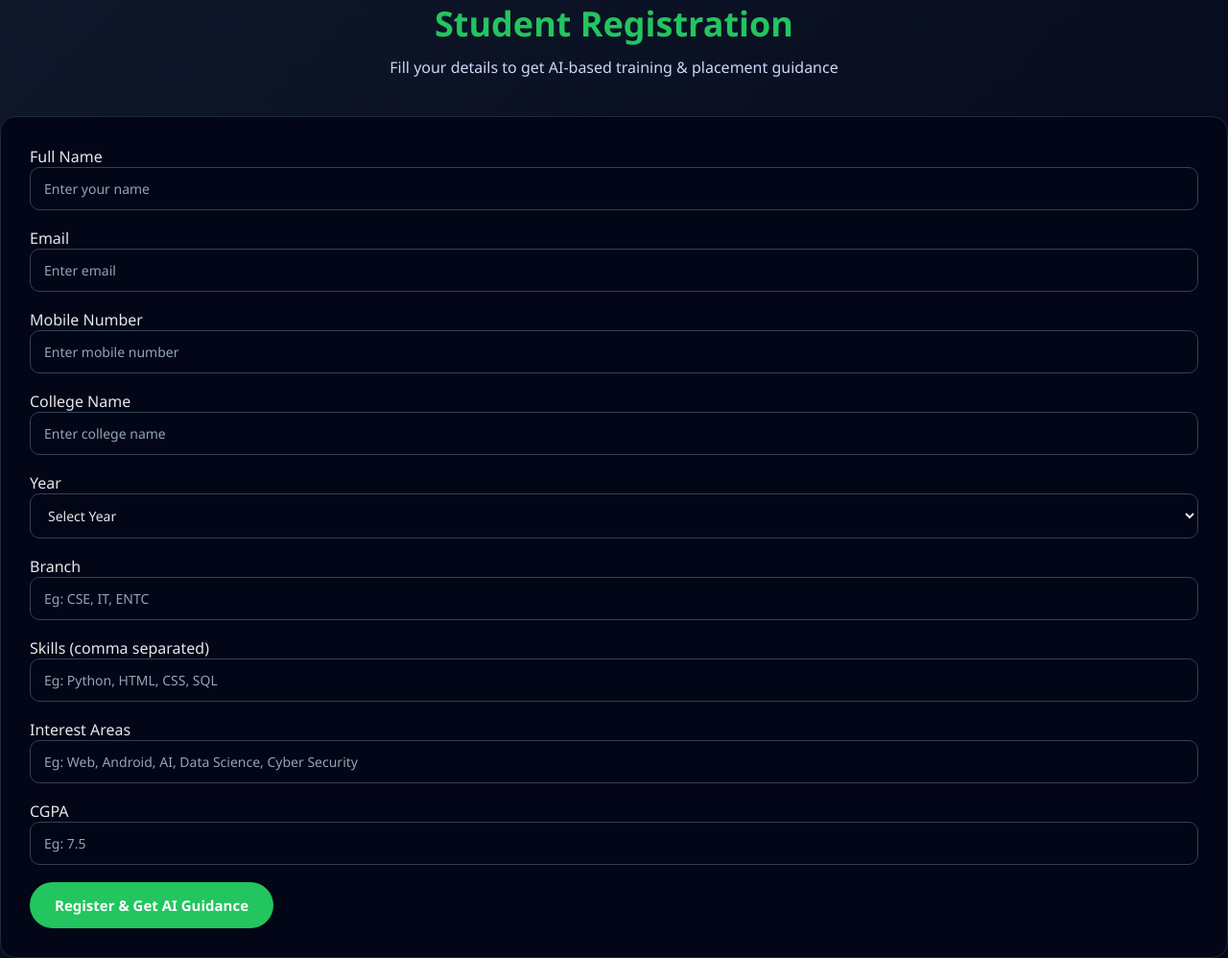
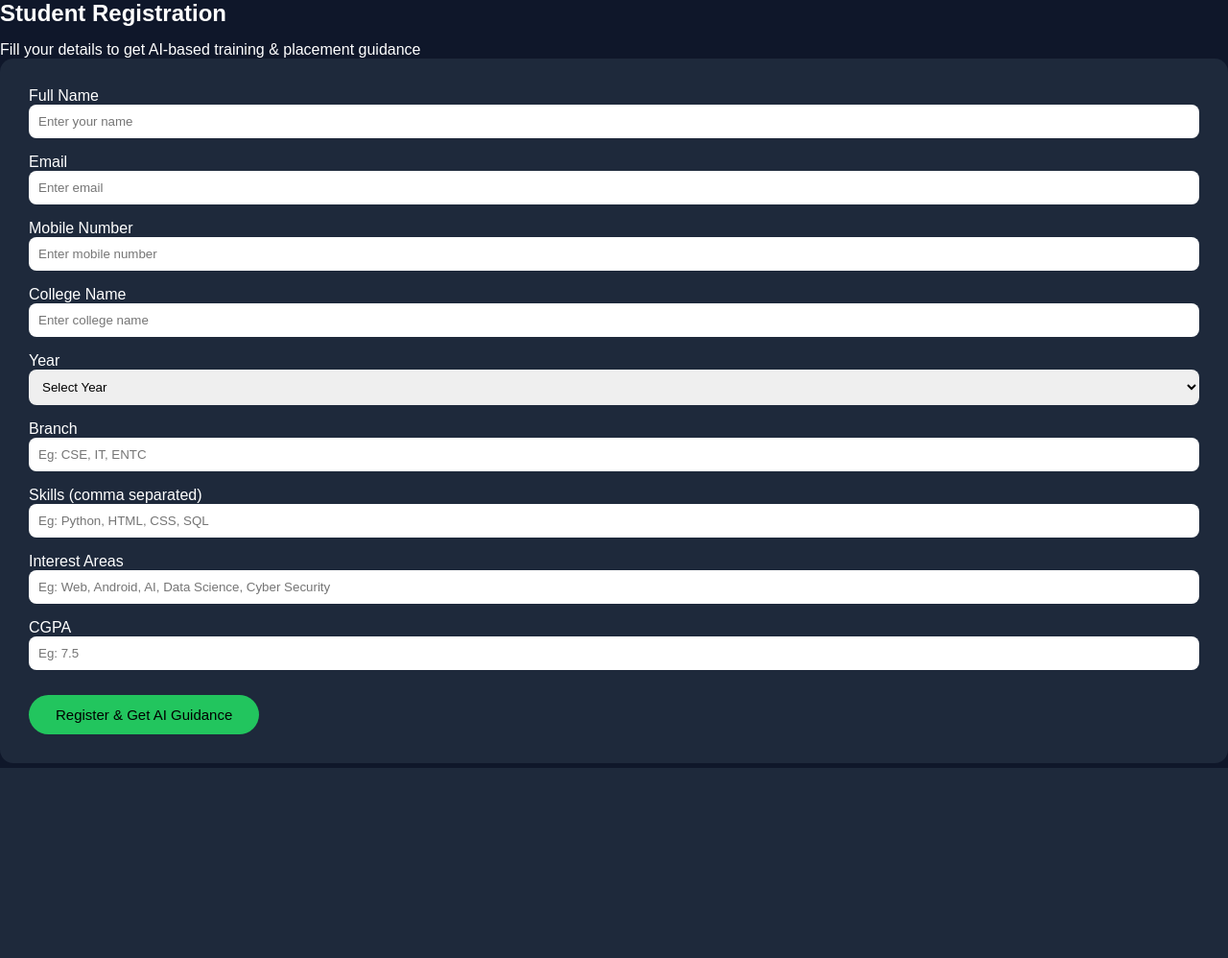
Before and after one commit to shravani370/Hackathon, a Flask app: page /student in a window 1280 px wide. Shown: the whole page at 96% size. After the commit the page ends 800 px from the top, so only its background shows below. Run offline with Flask 3, Linux system fonts and the light colour scheme; parts of the project's set-up code (start-up, migrations or seed data) failed here and were passed over.

Commit message:
fourth commit

```diff
--- a/app.py
+++ b/app.py
@@ -11,18 +11,19 @@ from ai_engine import (
 
 app = Flask(__name__)
 
+# ---------------- TEST ROUTE ----------------
 @app.route("/test")
 def test():
     return "Flask is working perfectly"
 
 
-# HOME
+# ---------------- HOME ----------------
 @app.route("/")
 def index():
     return render_template("index.html")
 
 
-# STUDENT REGISTRATION
+# ---------------- STUDENT REGISTRATION ----------------
 @app.route("/student", methods=["GET", "POST"])
 def student():
     if request.method == "POST":
@@ -33,7 +34,7 @@ def student():
 
         try:
             cgpa = float(request.form.get("cgpa", 0))
-        except:
+        except ValueError:
             cgpa = 0.0
 
         ai_result = analyze_student(year, skills, interest, cgpa)
@@ -58,24 +59,31 @@ def student():
     return render_template("student.html")
 
 
-# AI CHAT
+# ---------------- AI CHAT ----------------
 @app.route("/ai-chat", methods=["POST"])
 def ai_chat():
     msg = request.form.get("message")
-    return jsonify({"reply": chat_with_ai(msg)})
+
+    if not msg:
+        return jsonify({"reply": "Please ask a question."})
+
+    reply = chat_with_ai(msg)
+    return jsonify({"reply": reply})
 
 
-# MOCK INTERVIEW
+# ---------------- MOCK INTERVIEW ----------------
 @app.route("/mock-interview")
 def mock_interview():
-    q = generate_interview_question("technical")
-    return render_template("mock_interview.html", question=q)
+    question = generate_interview_question("technical")
+    return render_template("mock_interview.html", question=question)
 
 
 @app.route("/submit-interview", methods=["POST"])
 def submit_interview():
     answer = request.form.get("answer")
+
     score, feedback = evaluate_interview(answer)
+
     return render_template(
         "interview_result.html",
         score=score,
@@ -83,7 +91,7 @@ def submit_interview():
     )
 
 
-# INDUSTRY TRAINING PATH
+# ---------------- INDUSTRY TRAINING PATH ----------------
 @app.route("/training-path/<interest>")
 def training_path(interest):
     modules = recommend_training_path(interest)
@@ -94,5 +102,6 @@ def training_path(interest):
     )
 
 
+# ---------------- RUN ----------------
 if __name__ == "__main__":
     app.run(debug=True)
--- a/static/style.css
+++ b/static/style.css
@@ -1,192 +1,83 @@
-/* ===== GLOBAL RESET ===== */
+/* RESET */
 * {
-  margin: 0;
-  padding: 0;
-  box-sizing: border-box;
-  font-family: "Segoe UI", Arial, sans-serif;
+    margin: 0;
+    padding: 0;
+    box-sizing: border-box;
+    font-family: Arial, sans-serif;
 }
 
-/* ===== BODY ===== */
-body.dark-bg {
-  background: linear-gradient(135deg, #0f172a, #020617);
-  color: #e5e7eb;
-  min-height: 100vh;
+/* BODY */
+body {
+    background: #0f172a;
+    color: #ffffff;
+    min-height: 100vh;
 }
 
-/* ===== PAGE CONTAINER ===== */
-.page-container {
-  max-width: 1100px;
-  margin: auto;
-  padding: 40px 20px;
+/* CONTAINER */
+.container, .page-container {
+    max-width: 1100px;
+    margin: auto;
+    padding: 40px 20px;
 }
 
-/* ===== HEADINGS ===== */
-.page-title {
-  text-align: center;
-  font-size: 36px;
-  font-weight: 800;
-  color: #22c55e;
-  margin-bottom: 10px;
+/* HEADINGS */
+h1, h2, h3 {
+    margin-bottom: 15px;
 }
 
-.page-subtitle {
-  text-align: center;
-  color: #cbd5f5;
-  margin-bottom: 40px;
-  font-size: 16px;
+/* CARD */
+.card {
+    background: #1e293b;
+    padding: 25px;
+    border-radius: 12px;
+    margin-bottom: 25px;
 }
 
-/* ===== CARD GRID ===== */
-.card-grid {
-  display: grid;
-  grid-template-columns: repeat(auto-fit, minmax(260px, 1fr));
-  gap: 25px;
+/* BUTTON — FORCE VISIBILITY */
+button,
+.primary-btn,
+a.btn {
+    display: inline-block !important;
+    background-color: #22c55e !important;
+    color: #000000 !important;
+    padding: 12px 28px !important;
+    border-radius: 30px !important;
+    border: none !important;
+    font-size: 15px !important;
+    cursor: pointer !important;
+    text-decoration: none !important;
+    margin-top: 10px;
 }
 
-/* ===== CARD ===== */
-.card {
-  background: #020617;
-  border-radius: 16px;
-  padding: 24px;
-  border: 1px solid #1e293b;
-  transition: transform 0.2s ease, box-shadow 0.2s ease;
+/* BUTTON HOVER */
+button:hover,
+.primary-btn:hover,
+a.btn:hover {
+    background-color: #16a34a !important;
 }
 
-.card:hover {
-  transform: translateY(-5px);
-  box-shadow: 0 10px 30px rgba(34, 197, 94, 0.15);
+/* FORMS */
+form {
+    background: #1e293b;
+    padding: 30px;
+    border-radius: 14px;
 }
 
-.card h3 {
-  font-size: 20px;
-  margin-bottom: 10px;
-  color: #22c55e;
+input, select {
+    width: 100%;
+    padding: 10px;
+    margin-bottom: 16px;
+    border-radius: 8px;
+    border: none;
 }
 
-.card p {
-  font-size: 14px;
-  color: #cbd5f5;
-  margin-bottom: 14px;
+/* CHAT */
+.chat-box {
+    background: #ffffff;
+    color: #000;
+    height: 200px;
+    padding: 10px;
+    border-radius: 8px;
+    overflow-y: auto;
+    margin-bottom: 10px;
 }
-
-/* ===== LIST ===== */
-.card-list {
-  list-style: none;
-  margin-bottom: 20px;
-}
-
-.card-list li {
-  font-size: 14px;
-  margin-bottom: 6px;
-  color: #e5e7eb;
-}
-
-/* ===== BUTTON RESET (IMPORTANT) ===== */
-button {
-  all: unset;
-}
-
-/* ===== PRIMARY BUTTON ===== */
-.primary-btn {
-  display: inline-block;
-  background-color: #22c55e !important;
-  color: #ffffff !important;
-  padding: 14px 26px !important;
-  border-radius: 30px !important;
-  font-size: 15px;
-  font-weight: 700;
-  cursor: pointer;
-  text-align: center;
-  transition: background 0.2s ease, transform 0.1s ease;
-}
-
-.primary-btn:hover {
-  background-color: #16a34a !important;
-  transform: scale(1.03);
-}
-
-/* ===== GET STARTED SPECIAL ===== */
-.get-started-btn {
-  margin-top: 20px;
-}
-
-/* ===== FORM ===== */
-form {
-  background: #020617;
-  padding: 30px;
-  border-radius: 16px;
-  border: 1px solid #1e293b;
-}
-
-form h2 {
-  color: #22c55e;
-  margin-bottom: 10px;
-}
-
-form p {
-  margin-bottom: 25px;
-  color: #cbd5f5;
-}
-
-/* ===== INPUTS ===== */
-input,
-select,
-textarea {
-  width: 100%;
-  padding: 12px 14px;
-  margin-bottom: 18px;
-  border-radius: 10px;
-  border: 1px solid #334155;
-  background: #020617;
-  color: #e5e7eb;
-  font-size: 14px;
-}
-
-input::placeholder,
-textarea::placeholder {
-  color: #94a3b8;
-}
-
-input:focus,
-select:focus,
-textarea:focus {
-  outline: none;
-  border-color: #22c55e;
-}
-
-/* ===== CHAT ===== */
-.chat-box {
-  background: #020617;
-  border: 1px solid #1e293b;
-  border-radius: 12px;
-  padding: 15px;
-  height: 220px;
-  overflow-y: auto;
-  margin-bottom: 15px;
-}
-
-.chat-box p {
-  font-size: 14px;
-  margin-bottom: 8px;
-}
-
-.chat-input {
-  width: 100%;
-  padding: 12px 14px;
-  border-radius: 10px;
-  border: 1px solid #334155;
-  margin-bottom: 12px;
-  background: #020617;
-  color: #e5e7eb;
-}
-
-/* ===== RESPONSIVE ===== */
-@media (max-width: 600px) {
-  .page-title {
-    font-size: 28px;
-  }
-
-  .page-container {
-    padding: 20px 12px;
-  }
-}
```
Also changed, not shown: ai_engine.py (+17 -51 lines), templates/training.html (+107 -8 lines).
